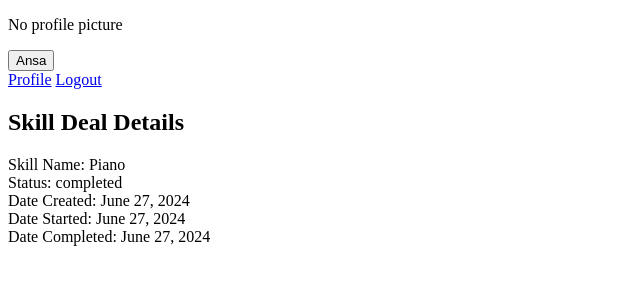
After one commit to AnsaYong/neighborhood_skill_swap, a Django app: page /skills/deals/1/ in a window 1280 px wide. The commit adds this page. Shown: the top 300 px of the page, without its empty margins (0-640 px from the left). Run offline with Django 5.2, Linux system fonts and the light colour scheme; a user stored in the database is signed in; data comes from the database, SQL or seed files in the repository.

Commit message:
Skill Deal feature - create, view details, accept, review and rate skill, mark complete

```diff
--- a/skills/admin.py
+++ b/skills/admin.py
@@ -1,5 +1,5 @@
 from django.contrib import admin
-from .models import Skill, Category
+from .models import Skill, Category, SkillDeal, Review
 
 # Register your models here.
 
@@ -10,3 +10,5 @@ class CategoryAdmin(admin.ModelAdmin):
 
 
 admin.site.register(Skill)
+admin.site.register(SkillDeal)
+admin.site.register(Review)
--- a/skills/forms.py
+++ b/skills/forms.py
@@ -12,7 +12,7 @@ class SkillForm(forms.ModelForm):
 
     class Meta:
         model = Skill
-        fields = ["name", "Level", "description", "category"]
+        fields = ["name", "level", "description", "category"]
 
     category = forms.ModelChoiceField(
         queryset=Category.objects.all(), empty_label="Select a category"
--- a/skills/urls.py
+++ b/skills/urls.py
@@ -1,6 +1,7 @@
 from django.urls import path
 
 from .views import (
+    SkillReviewCreateView,
     SkillListView,
     SkillDetailView,
     SkillUpdateView,
@@ -15,6 +16,7 @@ from .views import (
 )
 
 urlpatterns = [
+    path("review/<int:pk>/", SkillReviewCreateView.as_view(), name="skill_review"),
     path("<int:pk>/delete/", SkillDeleteView.as_view(), name="skill_delete"),
     path("<int:pk>/edit/", SkillUpdateView.as_view(), name="skill_edit"),
     path("<int:pk>/", SkillDetailView.as_view(), name="skill_detail"),
@@ -27,7 +29,7 @@ urlpatterns = [
         "categories/<str:category>/", SkillListView.as_view(), name="skill_by_category"
     ),
     path(
-        "deals/new/<int:skill_pk", SkillDealCreateView.as_view(), name="skill_deal_new"
+        "deals/new/<int:skill_pk>", SkillDealCreateView.as_view(), name="skill_deal_new"
     ),
     path(
         "deals/accept/<int:deal_pk>",
@@ -38,7 +40,7 @@ urlpatterns = [
     path("deals/<int:pk>/", SkillDealDetailView.as_view(), name="skill_deal_detail"),
     path("deals/<int:pk>/edit/", SkillDealUpdateView.as_view(), name="skill_deal_edit"),
     path(
-        "deals/<int:pk>/complete/",
+        "deals/<int:deal_pk>/complete/",
         SkillDealCompleteView.as_view(),
         name="skill_deal_complete",
     ),
--- a/skills/views.py
+++ b/skills/views.py
@@ -1,3 +1,4 @@
+from django.views import View
 from django.contrib.auth.mixins import LoginRequiredMixin, UserPassesTestMixin
 from django.http import HttpRequest
 from django.http.response import HttpResponse
@@ -10,16 +11,15 @@ from django.views.generic import (
 )
 from django.urls import reverse_lazy
 from django.db.models import Q
-from django.shortcuts import redirect
+from django.shortcuts import redirect, get_object_or_404
 from django.utils import timezone
 
-from .models import Skill
+from .models import Skill, Review
 from .forms import (
     SkillForm,
     SkillSearchForm,
     SkillDealForm,
     SkillDeal,
-    SkillDealAcceptForm,
 )
 
 
@@ -139,13 +139,74 @@ class SkillDetailView(LoginRequiredMixin, DetailView):
         context = super().get_context_data(**kwargs)
         skill = self.get_object()
         user = self.request.user
-        pending_deal = SkillDeal.objects.filter(
+        pending_deals = SkillDeal.objects.filter(
             skill=skill, provider=user, status=SkillDeal.PENDING
-        ).first()
-        context["pending_deal"] = pending_deal
-        # context["deal_exists"] = pending_deal is not None
+        )
+        context["pending_deals"] = pending_deals
+        # or context["deal_exists"] = pending_deals is not None
         context["deal_exists"] = skill.deal_exists_for_user(user)
         return context
+
+
+class SkillReviewCreateView(LoginRequiredMixin, UserPassesTestMixin, CreateView):
+    """A view to create a new review for a skill.
+    UserpassesTestMixin ensures that only a user who has made use of the
+    skill can review it.
+
+    LoginRequiredMixin ensures the user rating the skill is logged in.
+
+    Attributes:
+        model: A model to represent the reviews.
+        fields: A tuple to represent the fields that can be edited.
+        template_name: A string to represent the template file.
+        context_object_name: A string to represent the context object name.
+    """
+
+    model = Review
+    fields = ["review", "rating"]
+    template_name = "skills/skill_review_create.html"
+    context_object_name = "review"
+
+    def test_func(self):
+        """A method to check if the current user has made use of the skill.
+
+        Returns:
+            A boolean value to check if the current user has made use of the skill.
+        """
+        skill = get_object_or_404(Skill, pk=self.kwargs["pk"])
+        return SkillDeal.objects.filter(
+            skill=skill, owner=self.request.user, status=SkillDeal.COMPLETED
+        ).exists()
+
+    def form_valid(self, form):
+        """A method to set the owner of the review, by default,
+        to the current logged in user creating the review.
+
+        Args:
+            form: A form to represent the review.
+
+        Returns:
+            A response to the form.
+        """
+        form.instance.owner = self.request.user
+        form.instance.skill = get_object_or_404(Skill, pk=self.kwargs["pk"])
+        return super().form_valid(form)
+
+    def get_context_data(self, **kwargs):
+        """A method to add the skill object to the context data so that
+        it can be accessed in the template.
+
+        Returns:
+            A dictionary of the context data.
+        """
+        context = super().get_context_data(**kwargs)
+        context["skill"] = get_object_or_404(Skill, pk=self.kwargs["pk"])
+        return context
+
+    def get_success_url(self) -> str:
+        """URL to redirect the user to the skill detail page after they've
+        successfully reviewed the skill"""
+        return reverse_lazy("skill_detail", kwargs={"pk": self.kwargs["pk"]})
 
 
 class SkillUpdateView(LoginRequiredMixin, UserPassesTestMixin, UpdateView):
@@ -258,12 +319,12 @@ class SkillCreateView(LoginRequiredMixin, CreateView):
         """Customize the fields displayed by the form based on the URL."""
         form = super().get_form(form_class)
         if self.request_path == "/skills/new/wanted/":
-            form.fields.pop("Level")
+            form.fields.pop("level")
             form.fields.pop("description")
         return form
 
 
-class SkillDealCreateView(LoginRequiredMixin, CreateView):
+class SkillDealCreateView(LoginRequiredMixin, View):
     """Create a new skill deal.
 
     LoginRequiredMixin: A mixin to require the user to be logged in.
@@ -275,79 +336,79 @@ class SkillDealCreateView(LoginRequiredMixin, CreateView):
         context_object_name: A string to represent the context object name.
     """
 
-    model = SkillDeal
-    form_class = SkillDealForm
+    def get(self, request: HttpRequest, *args: str, **kwargs: str) -> HttpResponse:
+        """Handle GET requests.
 
-    def form_valid(self, form):
-        """Set the owner and status of the skill deal.
+        Create a new skill deal by automatically setting the skill, owner, provider,
+        and status of the deal in a new SkillDeal object.
+        """
+        skill = get_object_or_404(Skill, pk=self.kwargs["skill_pk"])
+        SkillDeal.objects.create(
+            skill=skill,
+            owner=self.request.user,
+            provider=skill.owner,
+            status=SkillDeal.PENDING,
+        )
+        # Optionally, send a notification to the provider here
+        # NotifyProvider(skill.owner, self.request.user, skill)
+        return redirect("skill_detail", pk=self.kwargs["skill_pk"])
 
-        Args:
-            form: A form to represent the skill deal.
 
-        Returns:
-            A response to the form.
-        """
-        skill = Skill.objects.get(pk=self.kwargs["skill_pk"])
-        form.instance.skill = skill
-        form.instance.provider = skill.owner
-        form.instance.owner = self.request.user
-        form.instance.status = SkillDeal.PENDING
-        # Send a notification to the provider (to be implemented)
-        # NotifyProvider(skill.owner, self.request.user, skill)
-        return super().form_valid(form)
+class SkillDealAcceptView(LoginRequiredMixin, View):
+    """Accept a skill deal request."""
 
     def get(self, request: HttpRequest, *args: str, **kwargs: str) -> HttpResponse:
-        """A method to handle GET requests to the view by creating a deal without
-        reendering the form."""
-        form = self.get_form()
-        return self.form_valid(form)
+        """Handle GET requests.
 
-    def get_success_url(self) -> str:
-        """Return to the user's list of skill deals after successfully
-        creating a new deal."""
-        return redirect("skill_deal_list")
-
-
-class SkillDealAcceptView(LoginRequiredMixin, UpdateView):
-    """Accept a skill deal request."""
-
-    model = SkillDeal
-    form_class = SkillDealAcceptForm
-
-    def form_valid(self, form):
-        """Accept the deal by updating the deal status"""
-        form.instance.status = SkillDeal.ACTIVE
-        form.instance.start_date = timezone.now()
-        return super().form_valid(form)
-
-    def get_object(self) -> SkillDeal:
-        """Return the skill deal object."""
-        return SkillDeal.objects.get(
-            pk=self.kwargs["deal_pk"], provider=self.request.user
-        )
-
-    def get_success_url(self) -> str:
+        Accept a skill deal request by updating the status of the existing deal
+        to ACTIVE.
+        """
+        deal = get_object_or_404(SkillDeal, pk=self.kwargs["deal_pk"])
+        deal.accept_deal()
         return redirect("skill_deal_list")
 
 
 class SkillDealListView(LoginRequiredMixin, ListView):
-    """List all skill deals for the current logged in user
+    """List of all skill deals for the current logged in user
     - both deals that the user has requested and ones providing."""
 
     model = SkillDeal
     template_name = "skills/skill_deal_list.html"
-    context_object_name = "skill_deals"
+    context_object_name = "my_deals"
 
-    def get_queryset(self) -> SkillDeal:
-        """Return the list of skill deals for the currect user.
+    def get_context_data(self, **kwargs):
+        """Group the current user's deals into requested and provided deals.
 
         Returns:
-            SkillDeal: The skill deals object.
+            A dictionary of the context data.
         """
-        all_deals = SkillDeal.objects.all()
-        return all_deals.filter(
-            Q(owner=self.request.user) | Q(requester=self.request.user)
+        context = super().get_context_data(**kwargs)
+        user = self.request.user
+
+        # Requested deals
+        context["requested_deals_pending"] = SkillDeal.objects.filter(
+            owner=user, status=SkillDeal.PENDING
         )
+        context["requested_deals_active"] = SkillDeal.objects.filter(
+            owner=user, status=SkillDeal.ACTIVE
+        )
+
+        # Provided deals
+        context["provided_deals_pending"] = SkillDeal.objects.filter(
+            provider=user, status=SkillDeal.PENDING
+        )
+        context["provided_deals_active"] = SkillDeal.objects.filter(
+            provider=user, status=SkillDeal.ACTIVE
+        )
+
+        context["completed_deals"] = SkillDeal.objects.filter(
+            owner=user, status=SkillDeal.COMPLETED
+        ) | SkillDeal.objects.filter(provider=user, status=SkillDeal.COMPLETED)
+        context["canceled_deals"] = SkillDeal.objects.filter(
+            owner=user, status=SkillDeal.CANCELLED
+        ) | SkillDeal.objects.filter(provider=user, status=SkillDeal.CANCELLED)
+
+        return context
 
 
 class SkillDealDetailView(LoginRequiredMixin, DetailView):
@@ -401,17 +462,17 @@ class SkillDealUpdateView(LoginRequiredMixin, UserPassesTestMixin, UpdateView):
 
 
 class SkillDealCompleteView(LoginRequiredMixin, UpdateView):
-    """A view to complete a skill deal."""
+    """A view to complete a skill deal.
 
-    model = SkillDeal
-    fields = ["status"]
-    template_name = "skills/skill_deal_complete.html"
+    Calls the mark_complete() method on the SkillDeal object which updates
+    the specified skill deal's status and end_date attibutes."""
 
-    def form_valid(self, form):
-        """Update the deal status"""
-        form.instance.status = SkillDeal.COMPLETED
-        form.instance.end_date = timezone.now()
-        return super().form_valid(form)
+    def get(self, request: HttpRequest, *args: str, **kwargs: str) -> HttpResponse:
+        """Handle GET requests.
 
-    def get_success_url(self) -> str:
+        Complete a skill deal by updating the status of the existing deal
+        to COMPLETED and setting the end date to the current date.
+        """
+        deal = get_object_or_404(SkillDeal, pk=self.kwargs["deal_pk"])
+        deal.mark_complete()
         return redirect("skill_deal_list")
--- a/templates/base.html
+++ b/templates/base.html
@@ -5,14 +5,38 @@
         <title>{% block title %}User Profile{% endblock %} | Skill Swap</title>
     </head>
     <body>
-        <main>
-            <h1>{{ user.username }}'s Profile</h1>
-            {% block content %}{% endblock %}
-            {% if user.is_authenticated %}
-                <p>
-                    <a href="{% url 'logout' %}">Log out</a>
-                </p>
-            {% endif %}
-        </main>
+        <!-- Header Section -->
+        <header>
+            <div>
+                {% if user.is_authenticated %}
+                    {% if profile.profile_image %}
+                        <img src="{{ profile.profile_image.url }}" alt="Profile Image" class="profile-image" style="width: 50px; height: 50px;">
+                    {% else %}
+                        <!-- Add a default profile image or initials -->
+                        <p>No profile picture</p>
+                    {% endif %}
+                    <div class="dropdown">
+                        <button class="dropbtn">{{ user.username }}</button>
+                        <div class="dropdown-content">
+                            <a href="{% url 'profile' user.id %}">Profile</a>
+                            <a href="{% url 'logout' %}">Logout</a>
+                        </div>
+                    </div>
+                {% endif %}
+            </div>
+        </header>
+
+        <!-- Content Section -->
+        <div class="content">
+            {% block content %}
+            {% endblock %}
+        </div>
+
+        <!-- Footer Section -->
+        <footer>
+            <!-- Include your footer content here -->
+        </footer>
+
+        <!-- Include your JavaScript and other scripts if needed -->
     </body>
 </html>
--- /dev/null
+++ b/templates/skills/skill_deal_detail.html
@@ -0,0 +1,65 @@
+{% extends 'base.html' %}
+
+{% block title %}{{ skill_deal.skill.name }} Deal Detail{% endblock %}
+
+{% block content %}
+<div class="deal-details">
+    <h2>Skill Deal Details</h2>
+    <div class="deal-item">
+        <span class="label">Skill Name:</span> {{ skill_deal.skill.name }}
+    </div>
+    <div class="deal-item">
+        {% if user == skill_deal.provider %}
+            <span class="label">Rquester:</span> {{ skill_deal.owner }}
+        {% elif user == skill_deal.owner %}
+            <span class="label">Provider:</span> {{ skill_deal.provider }}
+        {% endif %}
+    </div>
+    <div class="deal-item">
+        <span class="label">Status:</span> {{ skill_deal.status }}
+    </div>
+    {% if skill_deal.status == 'pending' %}
+    <div class="deal-item">
+        <span class="label">Date Created:</span> {{ skill_deal.created_at | date:"F j, Y" }}
+    </div>
+    {% endif %}
+    {% if skill_deal.status == 'active' %}
+    <div class="deal-item">
+        <span class="label">Date Created:</span> {{ skill_deal.created_at | date:"F j, Y" }}
+    </div>
+    <div class="deal-item">
+        <span class="label">Date Started:</span> {{ skill_deal.start_date | date:"F j, Y" }}
+    </div>
+    {% endif %}
+    {% if skill_deal.status == 'completed' %}
+    <div class="deal-item">
+        <span class="label">Date Created:</span> {{ skill_deal.created_at | date:"F j, Y" }}
+    </div>
+    <div class="deal-item">
+        <span class="label">Date Started:</span> {{ skill_deal.start_date | date:"F j, Y" }}
+    </div>
+    <div class="deal-item">
+        <span class="label">Date Completed:</span> {{ skill_deal.end_date | date:"F j, Y" }}
+    </div>
+    {% endif %}
+</div>
+
+<div>
+    {% if user == skill_deal.owner %}
+        {% if skill_deal.status == 'completed' %}
+            <a href="{% url 'skill_review' skill_deal.skill.pk %}">Review</a>
+        {% elif skill_deal.status == 'active' %}
+            <a href="{% url 'skill_deal_complete' skill_deal.pk %}" class="btn btn-primary">Complete</a>
+        {% endif %}
+    {% elif user == skill_deal.provider %}
+        {% if skill_deal.status == 'pending' %}
+            <a href="{% url 'skill_deal_accept' skill_deal.pk %}" class="btn btn-primary">Accept</a> |
+            <a href="#" class="btn btn-danger">Reject</a>
+        {% elif skill_deal.status == 'active' %}
+            <a href="#" class="btn btn-danger">Cancel</a>
+        {% endif %}
+    {% endif %}
+
+</div>
+
+{% endblock %}
--- a/templates/skills/skill_list.html
+++ b/templates/skills/skill_list.html
@@ -14,4 +14,5 @@
 </div>
 <br />
 {% endfor %}
+<p>Back to <a href="{% url 'profile' user.id %}" class="btn btn-primary">Profile</a>.</p>
 {% endblock %}
```
Also changed, not shown: skills/models.py (+43 -24 lines), templates/registration/profile.html (+2 -6 lines), templates/skills/skill_deal_list.html (+87 -0 lines), templates/skills/skill_detail.html (+10 -3 lines), templates/skills/skill_review_create.html (added, +15 -0 lines), accounts/migrations/0001_initial.py, db.sqlite3, media/profile_images/image3_eLlhKJM.jpeg (added), media/profile_images/testimage2_VhjNOPL.jpg (added), skills/migrations/0001_initial.py, skills/migrations/0002_skill_skill_type.py (deleted).
